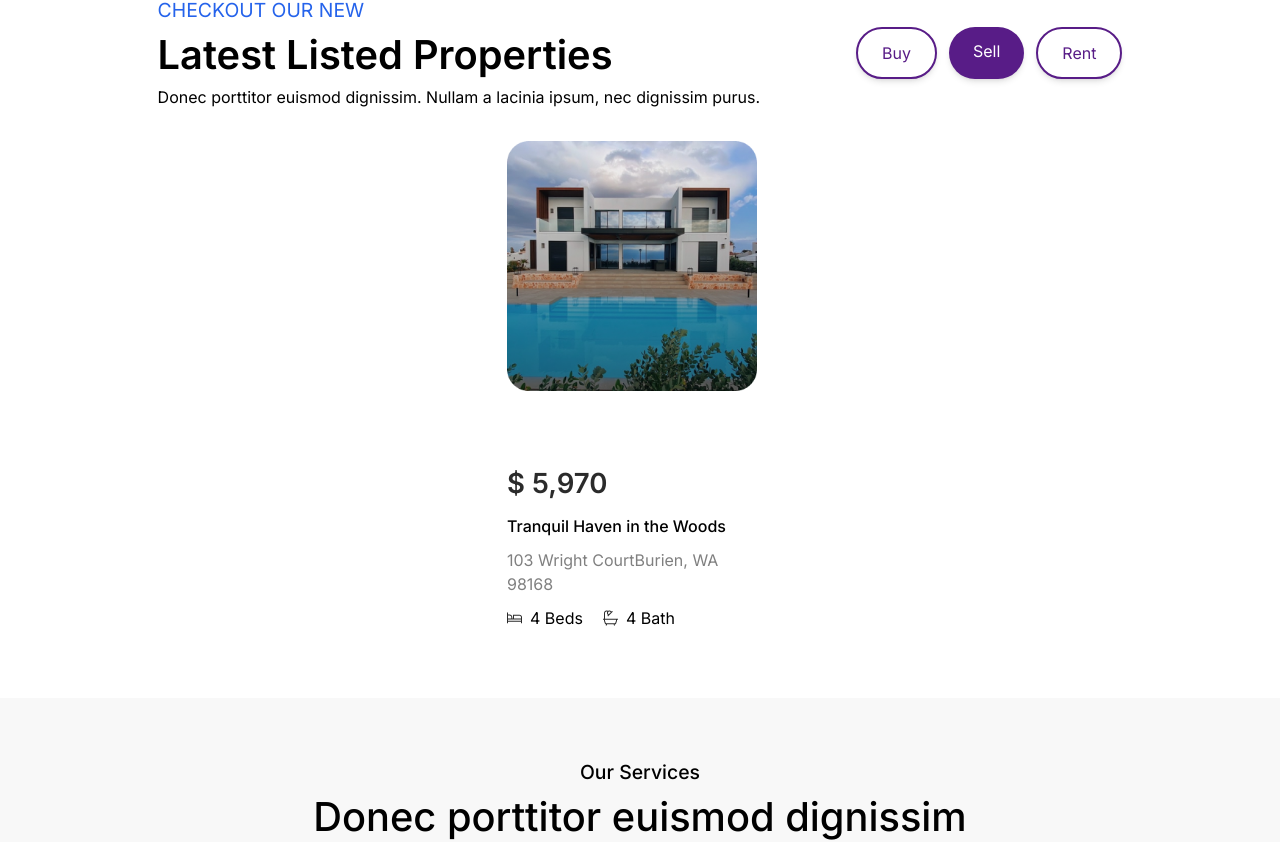
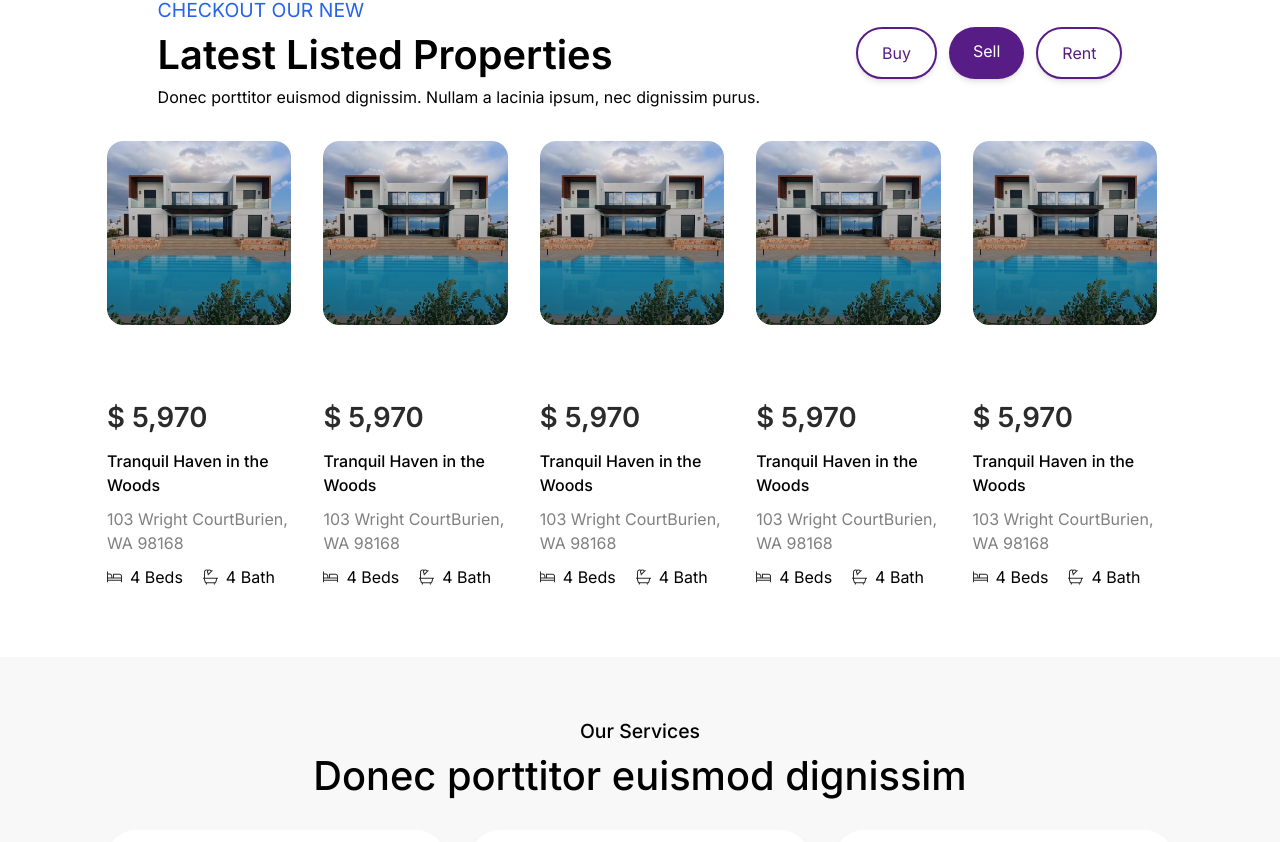
Before and after one commit to Mugisha-Samuella/rezilla, a Next.js app: page / in a window 1280 px wide. Shown: the part 1433-2275 px from the top of the page. Built offline with nearby package versions, Linux system fonts and the light colour scheme.

Commit message:
Fixing Images sizes and positions

```diff
--- a/app/page.js
+++ b/app/page.js
@@ -9,6 +9,7 @@ import Experts from "../components/Experts";
 import BlogsAndPosts from "../components/BlogsAndPosts";
 import Testimonials from "../components/Testimonials";
 import BecomeAnAgent from "../components/BecomeAnAgent";
+import Footer from "../components/Footer";
 
 export default function Home() {
   return (
@@ -19,10 +20,11 @@ export default function Home() {
        <LatestProperties/>
      <ImageContainer/>
        <Services/>
-     {/* <Experts/>
+      <Experts/>
       <BlogsAndPosts/>
-      <Testimonials/>    */}
+      <Testimonials/>
       {/*<BecomeAnAgent/>*/}
+      <Footer/>
     </div>
   );
 }
--- a/components/BlogsAndPosts.js
+++ b/components/BlogsAndPosts.js
@@ -1,14 +1,14 @@
 import Image from "next/image";
 const BlogsAndPosts = () => {
   return (
-    <div className="bg-[#3A0CA3] mt-[150px] pb-[40px]">
+    <div className="bg-[#3A0CA3] mt-[150px] pb-[40px] ">
       <h2 className="uppercase text-white text-center font-medium text-[19.4px] pt-[60px]">
         what's trending
       </h2>
       <h1 className="text-center text-white font-medium text-[39.8px]">
         Latest Blogs & Posts
       </h1>
-      <div className="flex flex-col md:flex-row mx-4 mt-5">
+      <div className="flex flex-col md:flex-row justify-center items-center mx-4 mt-5">
         <div className="inline-block">
           <Image src={"/Assets/Images/blog1.png"} width={400} height={400} alt="" />
           <div className="w-[250px] -mt-1 ml-5">
--- a/components/Footer.js
+++ b/components/Footer.js
@@ -1,3 +1,5 @@
+import Image from "next/image";
+
 const Footer = () => {
   return (
     <div className="bg-[#4362ee2e] mt-[60px] h-[350px]">
@@ -9,6 +11,8 @@ const Footer = () => {
                 className=" relative  items-center "
                 src={"/Assets/Icons/logo.svg"}
                 alt=""
+                width={25}
+                height={25}
               />
             </div>
             <h1 className="">Rezilla</h1>
@@ -19,11 +23,13 @@ const Footer = () => {
             </h2>
             <div className="flex flex-col">
               <div className="inline-flex mt-[30px]">
-                <Image src={"/Assets/Icons/phone.svg"} alt="" />
+                <Image src={"/Assets/Icons/phone.svg"} alt="" width={20}
+                height={20}/>
                 <h2>+1 206-214-2298</h2>
               </div>
               <div className="inline-flex mt-[20px]">
-                <Image src={"/Assets/Icons/mail.svg"} alt="" />
+                <Image src={"/Assets/Icons/mail.svg"} alt=""  width={20}
+                height={20}/>
                 <h2>support@rezilla.com</h2>
               </div>
             </div>
@@ -53,7 +59,8 @@ const Footer = () => {
             </h1>
             <div className="bg-white mt-4 p-2 rounded-[30px] shadow-md">
               <div className="absolute -mt-[8px]  ml-[155px] shadow-2xl rounded-full bg-[#3A0CA3] p-[13px]">
-                <Image src={"/Assets/Icons/arrowlast.svg"} alt="" />
+                <Image src={"/Assets/Icons/arrowlast.svg"} alt="" width={20}
+                height={20} />
               </div>
               <h4 className="text-[#AAAAAA] pl-2">Email...</h4>
             </div>
--- a/components/ImageContainer.js
+++ b/components/ImageContainer.js
@@ -3,7 +3,163 @@ import Image from "next/image";
 const ImageContainer = () => {
   return (
     <div className="w-full pt-6 flex flex-col md:flex-row md:pt-[2rem] items-center justify-center md:gap-3">
-      <div className="relative max-w-lg md:w-[250px]">
+      <div className="relative flex flex-col md:flex-row justify-center items-center gap-x-5  max-w-lg md:min-w-[1050px]">
+        <div className="flex flex-col sm:flex-row sm:gap-5 sm:pb-6 md:flex-col ">
+          <Image
+            src={"/Assets/Images/housea.png"}
+            width={340}
+            height={800}
+            alt="Netflix"
+          />
+          <div>
+            <h1 className="font-semibold text-[27.6px] text-[#2B2B2B] mb-[10px] mt-[40px]">
+              $ 5,970
+            </h1>
+            <h2 className="font-medium text-[16px] mb-[10px]">
+              Tranquil Haven in the Woods
+            </h2>
+            <p className="font text-[16px] text-[#808080] mb-[10px]">
+              103 Wright CourtBurien, WA 98168
+            </p>
+            <div className="flex flex-row space-x-[20px] mb-[20px]">
+              <div className="flex flex-row space-x-1">
+                <Image
+                  src={"/Assets/Icons/bed.svg"}
+                  width={15}
+                  height={15}
+                  alt=""
+                />
+                <p>4 Beds</p>
+              </div>
+              <div className="flex flex-row space-x-1">
+                <Image
+                  src={"/Assets/Icons/bathroom.svg"}
+                  width={15}
+                  height={15}
+                  alt=""
+                />
+                <p>4 Bath</p>
+              </div>
+            </div>
+          </div>
+        </div>
+        <div className="flex flex-col sm:flex-row sm:gap-5 sm:pb-6 md:flex-col ">
+          <Image
+            src={"/Assets/Images/housea.png"}
+            width={340}
+            height={800}
+            alt="Netflix"
+          />
+          <div>
+            <h1 className="font-semibold text-[27.6px] text-[#2B2B2B] mb-[10px] mt-[40px]">
+              $ 5,970
+            </h1>
+            <h2 className="font-medium text-[16px] mb-[10px]">
+              Tranquil Haven in the Woods
+            </h2>
+            <p className="font text-[16px] text-[#808080] mb-[10px]">
+              103 Wright CourtBurien, WA 98168
+            </p>
+            <div className="flex flex-row space-x-[20px] mb-[20px]">
+              <div className="flex flex-row space-x-1">
+                <Image
+                  src={"/Assets/Icons/bed.svg"}
+                  width={15}
+                  height={15}
+                  alt=""
+                />
+                <p>4 Beds</p>
+              </div>
+              <div className="flex flex-row space-x-1">
+                <Image
+                  src={"/Assets/Icons/bathroom.svg"}
+                  width={15}
+                  height={15}
+                  alt=""
+                />
+                <p>4 Bath</p>
+              </div>
+            </div>
+          </div>
+        </div>
+        <div className="flex flex-col sm:flex-row sm:gap-5 sm:pb-6 md:flex-col ">
+          <Image
+            src={"/Assets/Images/housea.png"}
+            width={340}
+            height={800}
+            alt="Netflix"
+          />
+          <div>
+            <h1 className="font-semibold text-[27.6px] text-[#2B2B2B] mb-[10px] mt-[40px]">
+              $ 5,970
+            </h1>
+            <h2 className="font-medium text-[16px] mb-[10px]">
+              Tranquil Haven in the Woods
+            </h2>
+            <p className="font text-[16px] text-[#808080] mb-[10px]">
+              103 Wright CourtBurien, WA 98168
+            </p>
+            <div className="flex flex-row space-x-[20px] mb-[20px]">
+              <div className="flex flex-row space-x-1">
+                <Image
+                  src={"/Assets/Icons/bed.svg"}
+                  width={15}
+                  height={15}
+                  alt=""
+                />
+                <p>4 Beds</p>
+              </div>
+              <div className="flex flex-row space-x-1">
+                <Image
+                  src={"/Assets/Icons/bathroom.svg"}
+                  width={15}
+                  height={15}
+                  alt=""
+                />
+                <p>4 Bath</p>
+              </div>
+            </div>
+          </div>
+        </div>
+        <div className="flex flex-col sm:flex-row sm:gap-5 sm:pb-6 md:flex-col ">
+          <Image
+            src={"/Assets/Images/housea.png"}
+            width={340}
+            height={800}
+            alt="Netflix"
+          />
+          <div>
+            <h1 className="font-semibold text-[27.6px] text-[#2B2B2B] mb-[10px] mt-[40px]">
+              $ 5,970
+            </h1>
+            <h2 className="font-medium text-[16px] mb-[10px]">
+              Tranquil Haven in the Woods
+            </h2>
+            <p className="font text-[16px] text-[#808080] mb-[10px]">
+              103 Wright CourtBurien, WA 98168
+            </p>
+            <div className="flex flex-row space-x-[20px] mb-[20px]">
+              <div className="flex flex-row space-x-1">
+                <Image
+                  src={"/Assets/Icons/bed.svg"}
+                  width={15}
+                  height={15}
+                  alt=""
+                />
+                <p>4 Beds</p>
+              </div>
+              <div className="flex flex-row space-x-1">
+                <Image
+                  src={"/Assets/Icons/bathroom.svg"}
+                  width={15}
+                  height={15}
+                  alt=""
+                />
+                <p>4 Bath</p>
+              </div>
+            </div>
+          </div>
+        </div>
         <div className="flex flex-col sm:flex-row sm:gap-5 sm:pb-6 md:flex-col ">
           <Image
             src={"/Assets/Images/housea.png"}
@@ -44,7 +200,7 @@ const ImageContainer = () => {
           </div>
         </div>
       </div>
-      {/* Other property sections... */}
+
       <div>
         <a className="text-[#3A0CA3] block md:hidden border-[#3A0CA3] bg-white p-2 border-2 rounded-3xl">
           View more properties
```
